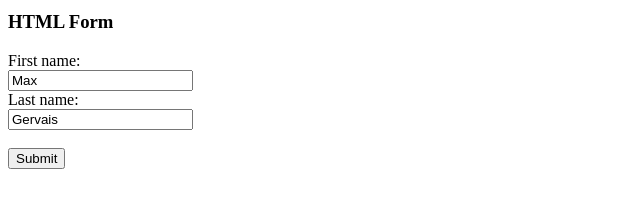
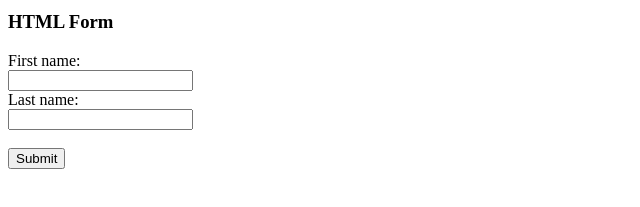
Before and after one commit to MaxGervias/maxgervias.github.io, a plain HTML site: page index.html in a window 1280 px wide. Shown: the part 303-510 px from the top of the page, 0-640 px from the left. Drawn offline with Linux system fonts and the light colour scheme.

Commit message:
Update index.html

```diff
--- a/index.html
+++ b/index.html
@@ -15,8 +15,8 @@
 <h3>HTML Form</h3>
 <form action="/action_page.php">
   <label for="fname">First name:</label><br>
-  <input type="text" id="fname" name="fname" value="Max"><br>
+  <input type="text" id="fname" name="fname" value=""><br>
   <label for="lname">Last name:</label><br>
-  <input type="text" id="lname" name="lname" value="Gervais"><br><br>
+  <input type="text" id="lname" name="lname" value=""><br><br>
   <input type="submit" value="Submit">
 </form>
```
